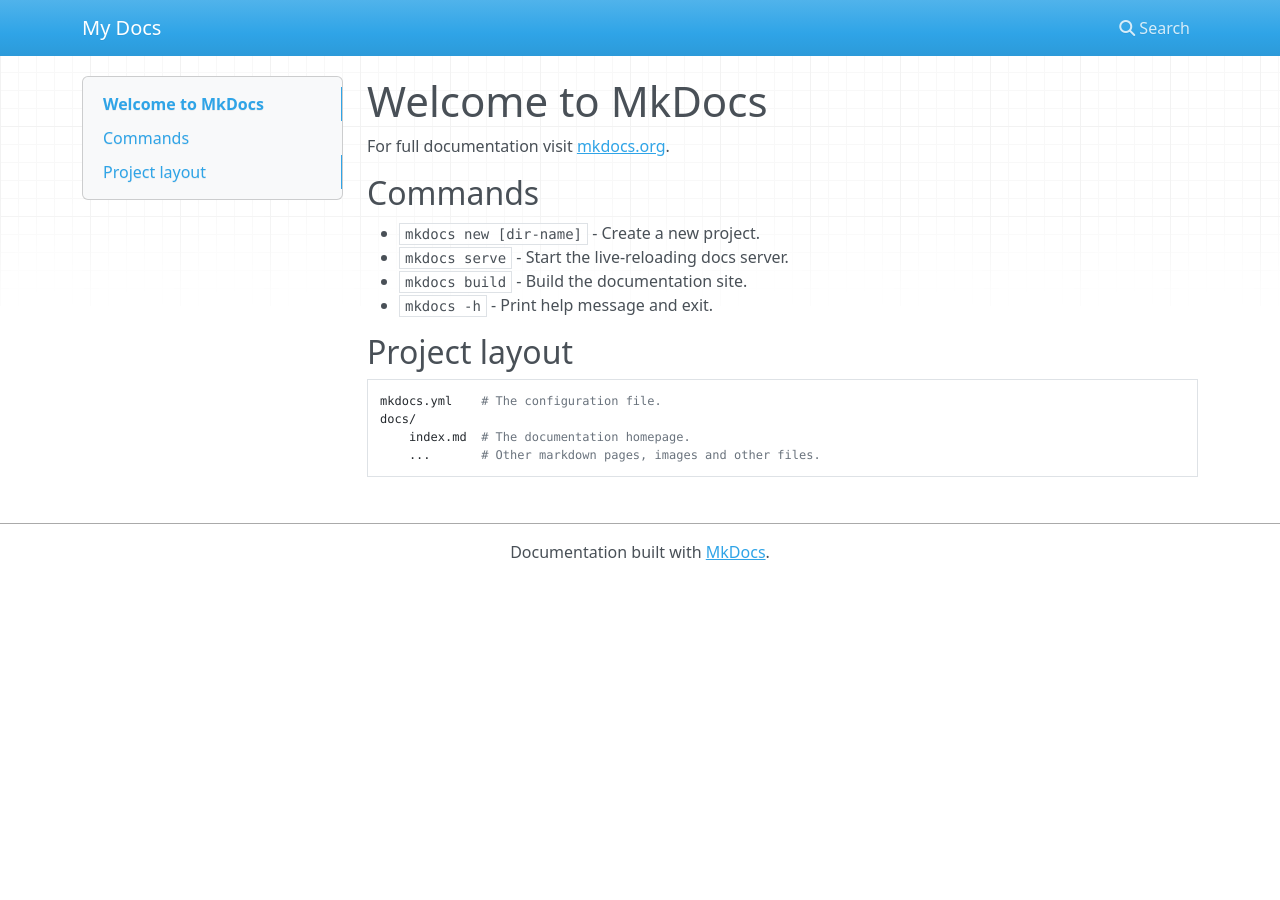
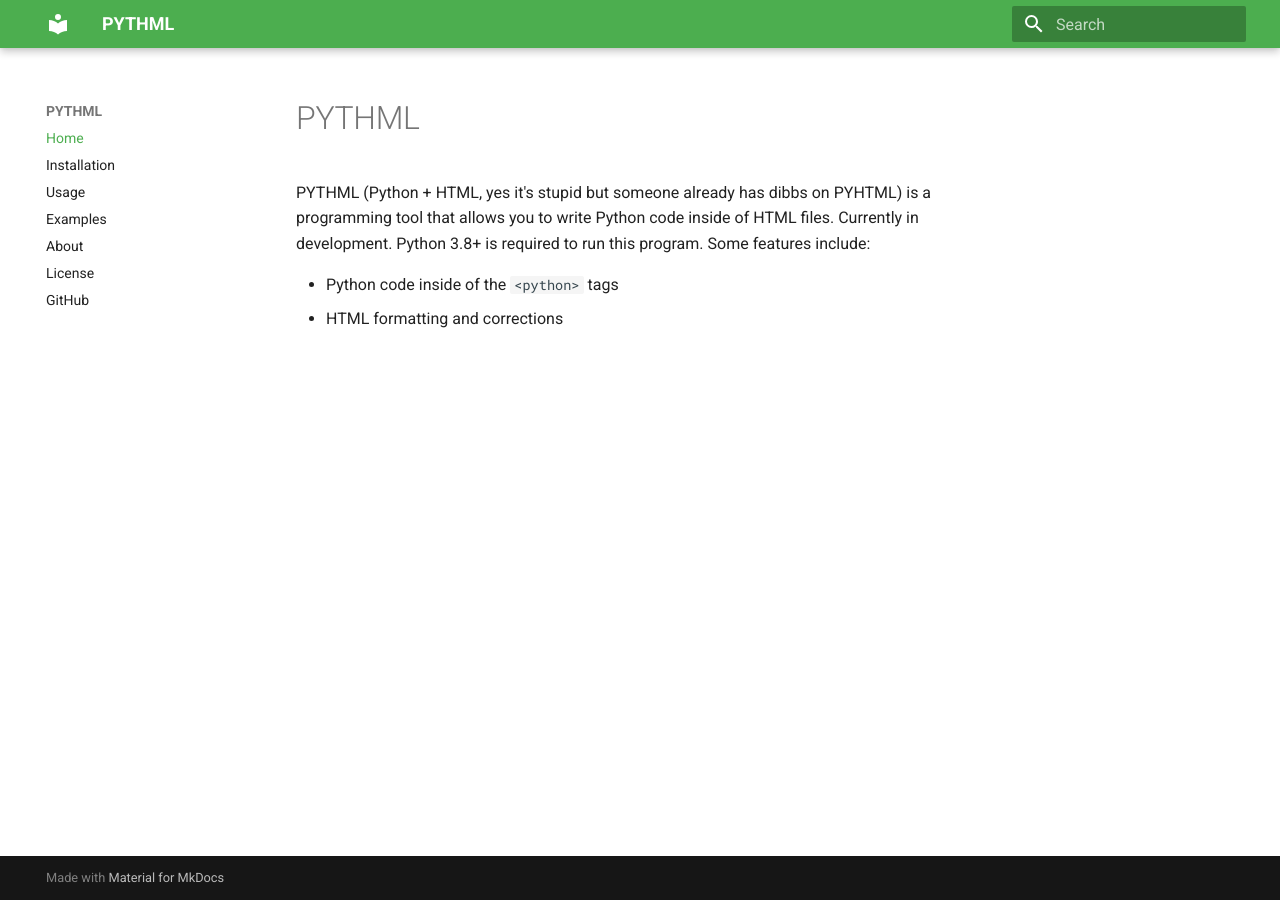
Before and after one commit to rajpandya737/PYTHML, an MkDocs documentation site: the page built from docs/index.md, in a window 1280 px wide. Built offline with MkDocs 1.6.1 and Material for MkDocs 9.7.7, drawn with Linux system fonts in a browser that asks for light colours; nearby versions of some CDN libraries.

Commit message:
add different pages for docs

```diff
--- a/docs/index.md
+++ b/docs/index.md
@@ -1,17 +1,6 @@
-# Welcome to MkDocs
+# PYTHML
 
-For full documentation visit [mkdocs.org](https://www.mkdocs.org).
+PYTHML (Python + HTML, yes it's stupid but someone already has dibbs on PYHTML) is a programming tool that allows you to write Python code inside of HTML files. Currently in development. Python 3.8+ is required to run this program. Some features include:
 
-## Commands
-
-* `mkdocs new [dir-name]` - Create a new project.
-* `mkdocs serve` - Start the live-reloading docs server.
-* `mkdocs build` - Build the documentation site.
-* `mkdocs -h` - Print help message and exit.
-
-## Project layout
-
-    mkdocs.yml    # The configuration file.
-    docs/
-        index.md  # The documentation homepage.
-        ...       # Other markdown pages, images and other files.
+- Python code inside of the `<python>` tags
+- HTML formatting and corrections
--- a/mkdocs.yml
+++ b/mkdocs.yml
@@ -1 +1,15 @@
-site_name: My Docs
+site_name: PYTHML
+theme:
+  name: material
+  palette:
+    primary: green
+    accent: light-green
+    background: white
+nav:
+  - Home: index.md
+  - Installation: installation.md
+  - Usage: usage.md
+  - Examples: examples.md
+  - About: about.md
+  - License: license.md
+  - GitHub: https://github.com/rajpandya737/PYTHML
```
Also changed, not shown: docs/license.md (added, +21 -0 lines), docs/examples.md (added), docs/installation.md (added), docs/usage.md (added).
